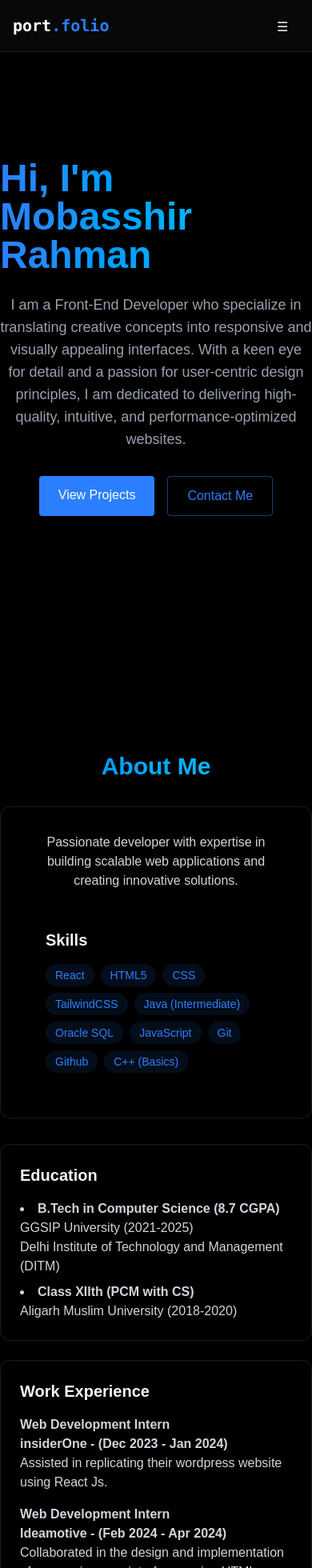
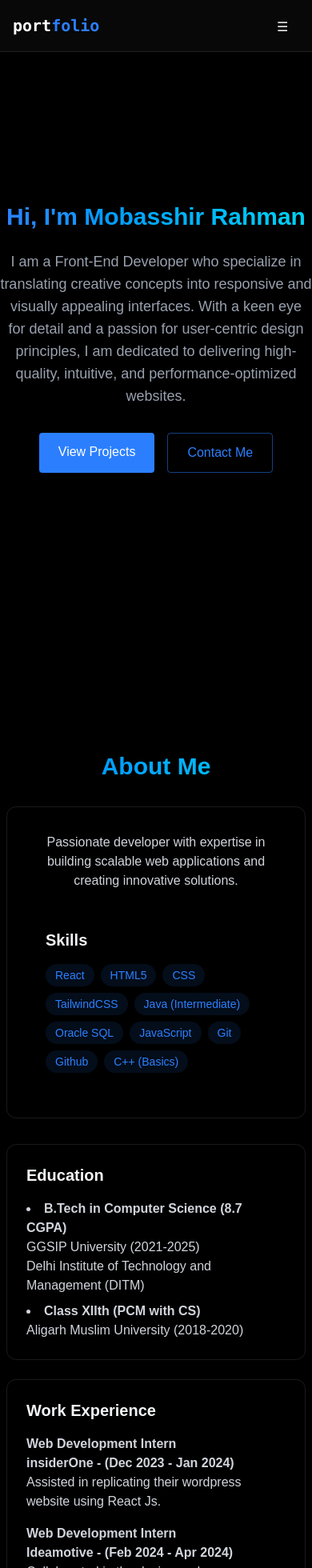
Before and after one commit to mobasshirCode/portfolio, a React (Vite) app: page / in a window 390 px wide. Shown: the top 1960 px of the page at 80% size. Built offline with nearby package versions, Linux system fonts and the light colour scheme.

Commit message:
responsiveness adjusted

```diff
--- a/src/components/LoadingScreen.jsx
+++ b/src/components/LoadingScreen.jsx
@@ -23,11 +23,11 @@ const LoadingScreen = ({onComplete}) => {
   },[onComplete])
   return (
     <div className='fixed inset-0 z-50 bg-black text-gray-100 flex flex-col items-center justify-center'>
-        <div className='mb-4 text-4xl font-mono font-bold'>
+        <div className='mb-4 text-2xl md:text-4xl font-mono font-bold'>
             {text} <span className='animate-blink ml-1'> | </span>
             </div>
 
-        <div className='w-[200px] h-[2px] bg-gray-800 rounded relative overflow-hidden'>
+        <div className='w-[150px] md:w-[200px] h-[2px] bg-gray-800 rounded relative overflow-hidden'>
             <div className='w-[40%] h-full bg-blue-500 shadow-[0_0_15px_#3b82f6] animate-loading-bar'></div>
         </div>
     </div>
--- a/src/components/Navbar.jsx
+++ b/src/components/Navbar.jsx
@@ -12,7 +12,7 @@ const Navbar = ({menuOpen , setMenuOpen}) => {
       <div className='max-w-5xl mx-auto px-4'>
         <div className='flex justify-between items-center h-16'>
             <a href="#home" className='text-xl font-mono font-bold text-white'>
-                port<span className='text-blue-500'>.folio</span>
+                port<span className='text-blue-500'>folio</span>
             </a>
 
             <div className='w-7 h-5 relative cursor-pointer z-40 md:hidden' onClick={()=> setMenuOpen(!menuOpen)}>
--- a/src/components/sections/About.jsx
+++ b/src/components/sections/About.jsx
@@ -15,11 +15,11 @@ const About = () => {
         "C++ (Basics)"
     ];
   return (
-    <section id='about' className='min-h-screen flex items-center justify-center py-20'>
+    <section id='about' className='min-h-screen flex items-center justify-center py-20 px-2'>
       <RevealOnScroll>
       <div className='max-w-3xl mx-auto py-4'>
         <h2 className='text-3xl font-bold mb-8 bg-gradient-to-r from-blue-500 to to-cyan-400 bg-clip-text text-transparent text-center'>About Me</h2>
-        <div className='rounded-xl p-8 border-white/10 border hover:-translate-y-1 transition-all'>
+        <div className='rounded-xl px-6 py-8 border-white/10 border hover:-translate-y-1 transition-all'>
             <p className='text-gray-300 mb-6 text-center'>
                 Passionate developer with expertise in building scalable web applications and creating innovative solutions.
             </p>
@@ -42,11 +42,11 @@ const About = () => {
                 <h3 className='font-bold text-xl mb-4'>Education</h3>
                 <ul className='list-disc list-inside text-md text-gray-300 space-y-2'>
                     <li>
-                        <strong> B.Tech in Computer Science (8.7 CGPA) </strong> <br /> GGSIP University (2021-2025)
+                        <strong className='font-bold'> B.Tech in Computer Science (8.7 CGPA) </strong> <br /> GGSIP University (2021-2025)
                         <br /> Delhi Institute of Technology and Management (DITM)
                     </li>
                     <li>
-                        <strong> Class XIIth (PCM with CS) </strong> <br /> Aligarh Muslim University (2018-2020)
+                        <strong className='font-bold'> Class XIIth (PCM with CS) </strong> <br /> Aligarh Muslim University (2018-2020)
 
                     </li>
                 </ul>
@@ -55,13 +55,13 @@ const About = () => {
                 <h3 className='font-bold text-xl mb-4'>Work Experience</h3>
                 <div className='space-y-4 text-gray-300'>
                     <div>
-                        <h4 className='font-semibold'>
+                        <h4 className='font-bold'>
                             Web Development Intern <br /> insiderOne - (Dec 2023 - Jan 2024)
                         </h4>
                         <p className='text-md'>Assisted in replicating their wordpress website using React Js.</p>
                     </div>
                     <div>
-                        <h4 className='font-semibold'>
+                        <h4 className='font-bold'>
                             Web Development Intern <br /> Ideamotive - (Feb 2024 - Apr 2024)
                         </h4>
                         <p className='text-md'>Collaborated in the design and implementation of responsive user interfaces using HTML, CSS, and JavaScript.</p>
--- a/src/components/sections/Home.jsx
+++ b/src/components/sections/Home.jsx
@@ -6,7 +6,7 @@ const Home = () => {
     <section id='home' className='min-h-screen flex items-center justify-center relative'>
      <RevealOnScroll>
       <div>
-        <h1 className='text-5xl md:text-7xl mb-6 font-bold bg-gradient-to-r from-blue-500 to-cyan-400 bg-clip-text text-transparent'>
+        <h1 className='text-3xl text-center md:text-7xl mb-6 font-bold bg-gradient-to-r from-blue-500 to-cyan-400 bg-clip-text text-transparent'>
             Hi, I'm Mobasshir Rahman
         </h1>
         <p className='text-lg text-gray-400 max-w-lg mx-auto mb-8 text-center'>
```
